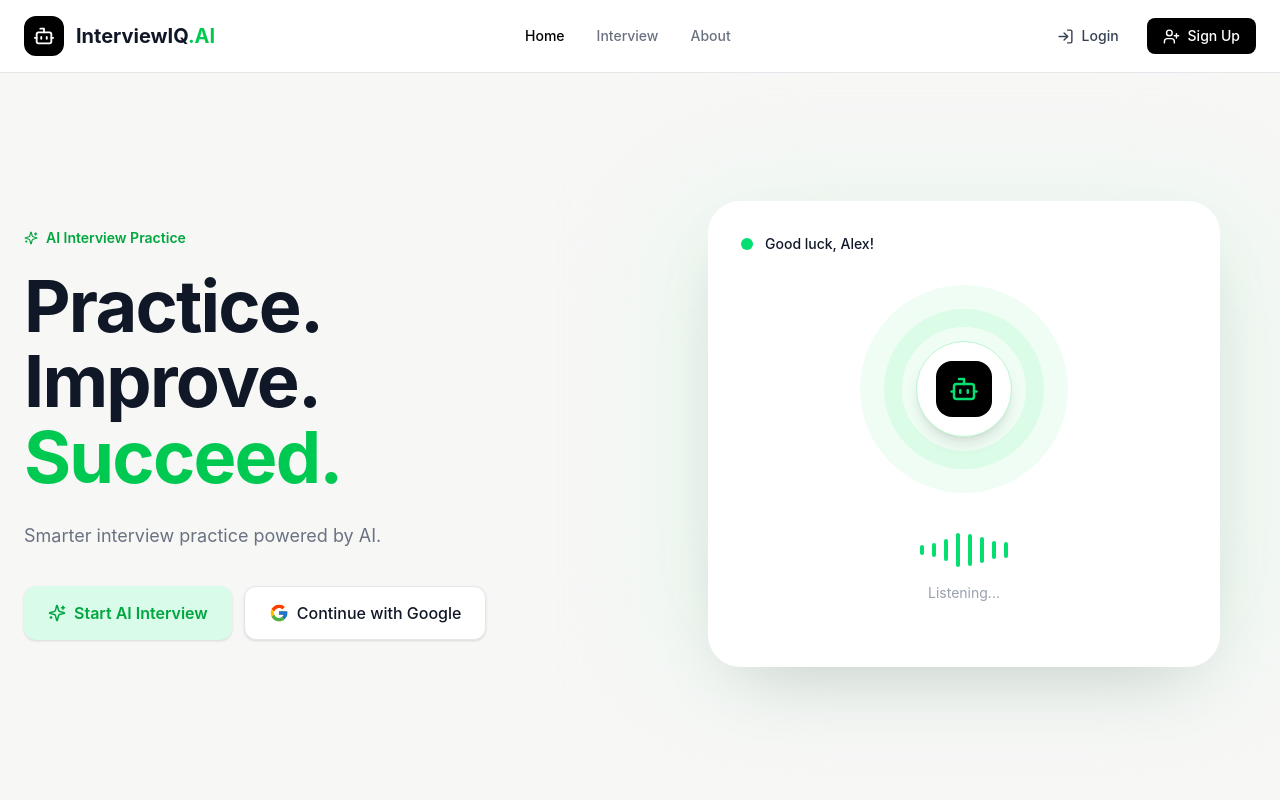
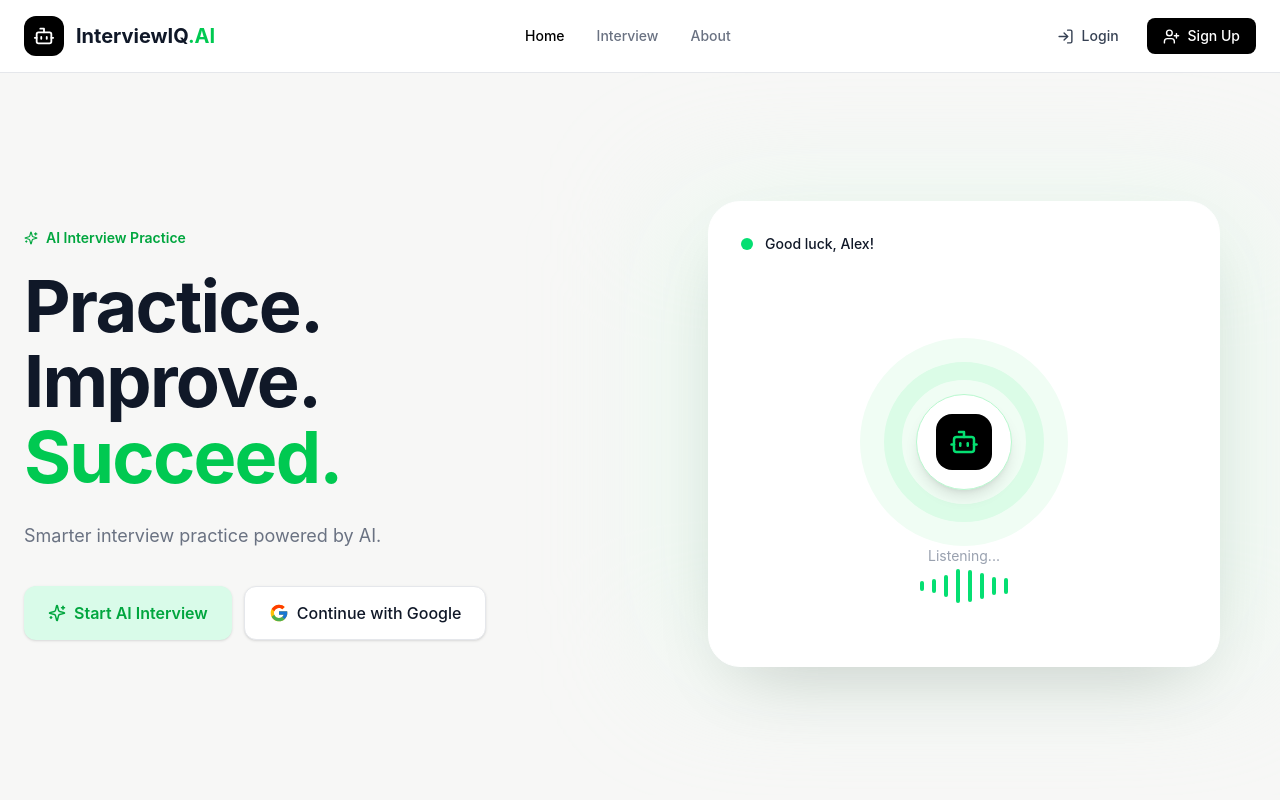
Before and after one commit to arunima-adhikary7/AI_MERN_INTERVIEW, a React (Vite) app in the folder client/: page / in a window 1280 px wide. Shown: the top 800 px of the page. Built offline with nearby package versions, Linux system fonts and the light colour scheme.

Commit message:
fix: adjust layout and improve accessibility on LandingPage

```diff
--- a/client/src/pages/LandingPage.jsx
+++ b/client/src/pages/LandingPage.jsx
@@ -127,7 +127,8 @@ export default function LandingPage() {
                                         <LuBot size={30} />
                                     </div>
                                 </div>
-
+                                <div className="flex flex-col justify-center items-center">
+                                    <div className="h-1 flex">
                                         <div className="mt-10 flex items-center gap-2">
                                             {[1, 2, 3, 4, 5, 6, 7, 8].map((bar) => (
                                                 <motion.div
@@ -142,10 +143,11 @@ export default function LandingPage() {
                                                 />
                                             ))}
                                         </div>
-
-                                <p className="mt-4 text-sm text-gray-400">
+                                    </div>
+                                    <p className="mt-4 text-sm fixed text-gray-400">
                                         Listening...
                                     </p>
+                                </div>
                             </div>
                         </div>
                     </motion.div>
```
Lines whose indentation alone changed are shown as unchanged.
